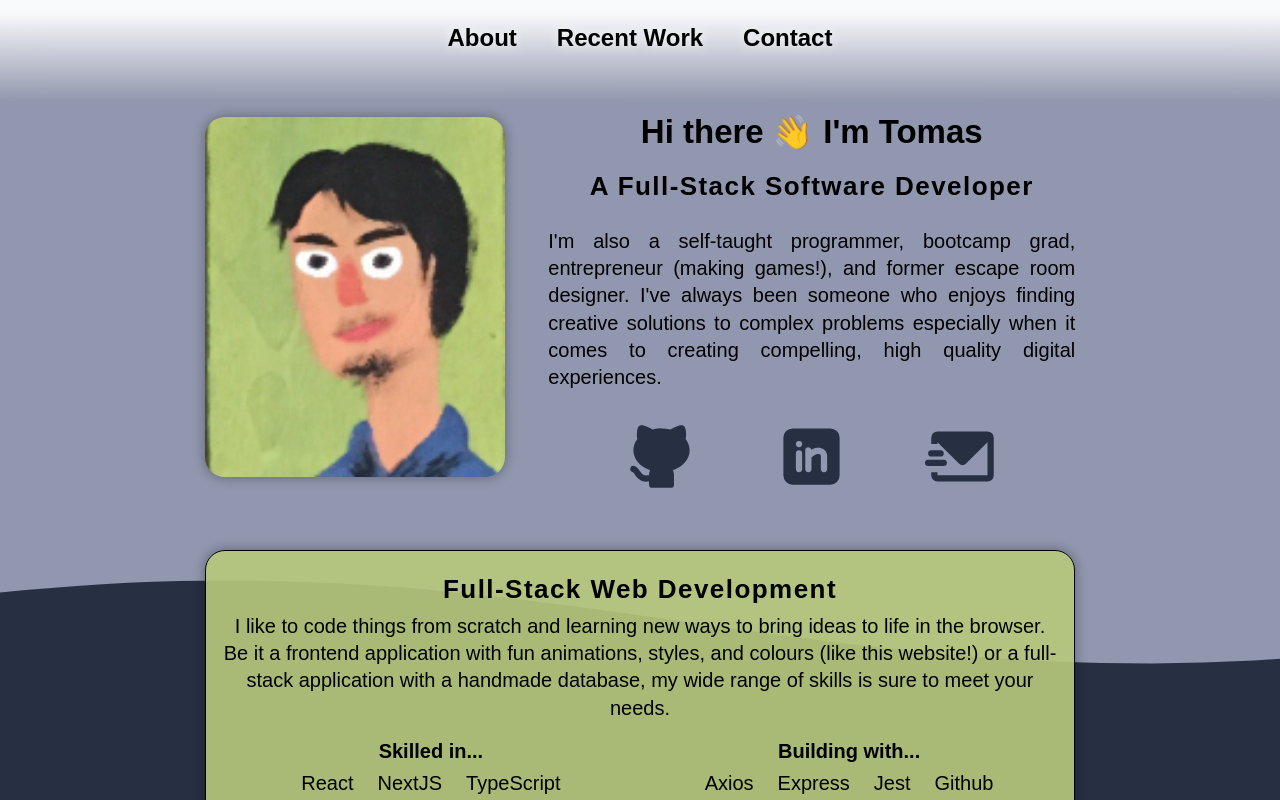
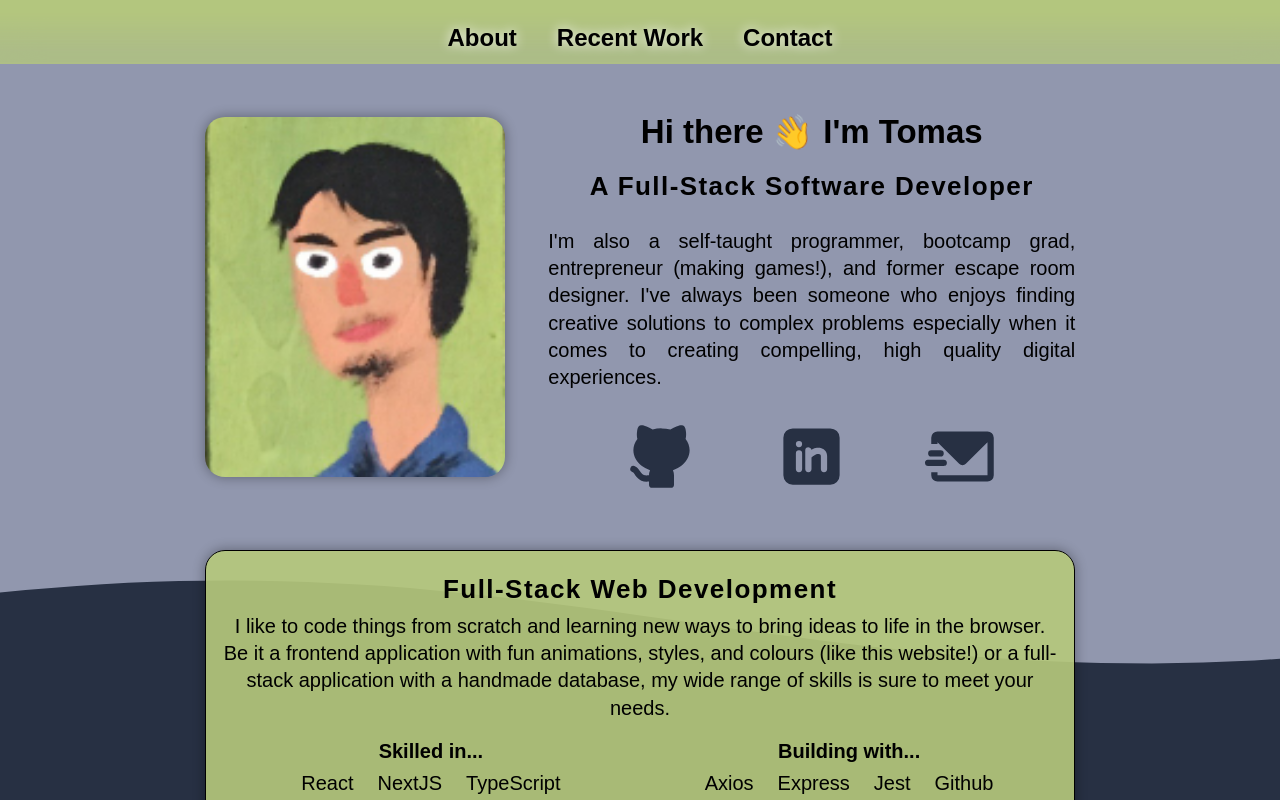
Before and after one commit to tomas-tank3ngine/portfolio-site, a React (Create React App) app: page / in a window 1280 px wide. Shown: the top 800 px of the page. Built offline with nearby package versions, Linux system fonts and the light colour scheme; a web font is replaced by a local one.

Commit message:
style: change header styling

```diff
--- a/src/assets/components/Header/Header.scss
+++ b/src/assets/components/Header/Header.scss
@@ -24,15 +24,17 @@
     position: absolute;
     top: 0;
     left: 0;
-    height: 120%;
+    height: 100%;
     width: 100%;
-    background-color: rgba(white, 0.95);
-    -webkit-mask-image: linear-gradient(to bottom, black 10%, transparent 80%);
-    mask-image: linear-gradient(to bottom, black 10%, transparent 80%);
+    background-color: rgba($color-light-primary, 0.95);
+    -webkit-mask-image: linear-gradient(to bottom, black 20%, rgba(white, 0.7) 80%);
+    mask-image: linear-gradient(to bottom, black 20%, rgba(white, 0.80) 80%);
     backdrop-filter: blur(1.25rem);
+    border-bottom: 2px solid $color-light-primary;
+
 
     @include desktop {
-      height: 200%;
+      height: 100%;
     }
   }
 
```
